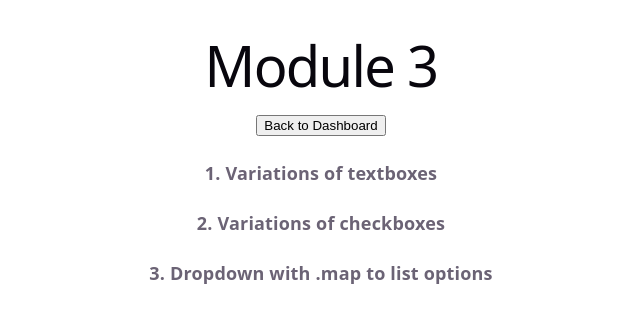
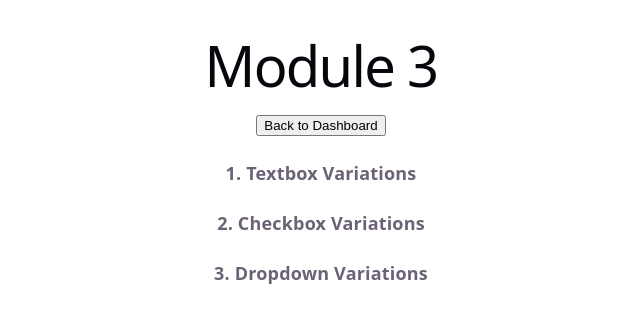
Before and after one commit to kjdove/cisc449-its, a React (Vite) app: page /#/module3/topic1 in a window 1280 px wide. Shown: the top 322 px of the page, without its empty margins (339-979 px from the left). Built offline with nearby package versions, Linux system fonts and the light colour scheme.

Commit message:
topic 1 questions

```diff
--- a/src/module1/Module1.tsx
+++ b/src/module1/Module1.tsx
@@ -26,9 +26,11 @@ export function Module1(): JSX.Element {
                 <div>
                     <h1>Module 1: Forms</h1>
                     <button onClick={() => navigate("/dashboard")}>Back to Dashboard</button>
+                    <p>Review <a target="_blank" href="https://frontend-fun.github.io/react-hooks-typescript-tome/4-state/state.html#the-usestate-concept">useStates</a>.</p>
+                    <p>Read over the <a target="_blank" href="https://frontend-fun.github.io/react-hooks-typescript-tome/4-state/forms.html#what-are-forms">Forms</a> section of the textbook before completing the questions in the below topics.</p>
                     <h4 className="m1-topic-link" onClick={() => handleTopicChange("1")}>1. Forms and Form.Groups</h4>
                     <h4 className="m1-topic-link" onClick={() => handleTopicChange("2")}>2. Form Attributes and Controls</h4>
-                    <h4 className="m1-topic-link" onClick={() => handleTopicChange("3")}>3. How to Use Form Input Value</h4>
+                    <h4 className="m1-topic-link" onClick={() => handleTopicChange("3")}>3. How to Use the Value Attribute</h4>
                 </div>
             )}
 
@@ -36,7 +38,6 @@ export function Module1(): JSX.Element {
                 <div>
                     <h2>Forms and Form.Groups</h2>
                     <button onClick={handleBackButton}>Back to Module 1</button>
-                    <p>Visit the <a target="_blank" href="https://frontend-fun.github.io/react-hooks-typescript-tome/4-state/forms.html#what-are-forms">Textbook</a></p>
 
                 </div>
             )}
@@ -44,15 +45,13 @@ export function Module1(): JSX.Element {
                 <div>
                     <h2>Form Attributes and Controls</h2>
                     <button onClick={handleBackButton}>Back to Module 1</button>
-                    <p>Visit the <a target="_blank" href="https://frontend-fun.github.io/react-hooks-typescript-tome/4-state/forms.html#form-attributes">Textbook</a></p>
 
                 </div>
             )}
             {topic === "3" && (
                 <div>
-                    <h2>How to Use Form Input Value</h2>
+                    <h2>How to Use the Value Attribute</h2>
                     <button onClick={handleBackButton}>Back to Module 1</button>
-                    <p>Review <a target="_blank" href="https://frontend-fun.github.io/react-hooks-typescript-tome/4-state/state.html#the-usestate-concept">useStates</a></p>
                 </div>
             )}
         </div>
--- a/src/module3/Module3.tsx
+++ b/src/module3/Module3.tsx
@@ -25,26 +25,26 @@ export function Module3(): JSX.Element {
                <div>
                     <h1>Module 3</h1>
                     <button onClick={() => navigate("/dashboard")}>Back to Dashboard</button>
-                    <h4 className="m3-topic-link" onClick={() => handleTopicChange("1")}>1. Variations of textboxes</h4>
-                    <h4 className="m3-topic-link" onClick={() => handleTopicChange("2")}>2. Variations of checkboxes</h4>
-                    <h4 className="m3-topic-link" onClick={() => handleTopicChange("3")}>3. Dropdown with .map to list options</h4>
+                    <h4 className="m3-topic-link" onClick={() => handleTopicChange("1")}>1. Textbox Variations</h4>
+                    <h4 className="m3-topic-link" onClick={() => handleTopicChange("2")}>2. Checkbox Variations</h4>
+                    <h4 className="m3-topic-link" onClick={() => handleTopicChange("3")}>3. Dropdown Variations</h4>
                 </div>
             )}
             {topic === "1" && (
                 <div>
-                    <h2>Variations of textboxes</h2>
+                    <h2>Textbox Variations</h2>
                     <button onClick={handleBackButton}>Back to Module 3</button>
                 </div>
             )}
             {topic === "2" && (
                 <div>
-                    <h2>Variations of checkboxes</h2>
+                    <h2>Checkbox Variations</h2>
                     <button onClick={handleBackButton}>Back to Module 3</button>
                 </div>
             )}
             {topic === "3" && (
                 <div>
-                    <h2>Dropdown with .map to list options</h2>
+                    <h2>Dropdown Variations</h2>
                     <button onClick={handleBackButton}>Back to Module 3</button>
                 </div>
             )}
```
Also changed, not shown: src/module1/M1Questions.ts (+42 -0 lines).
